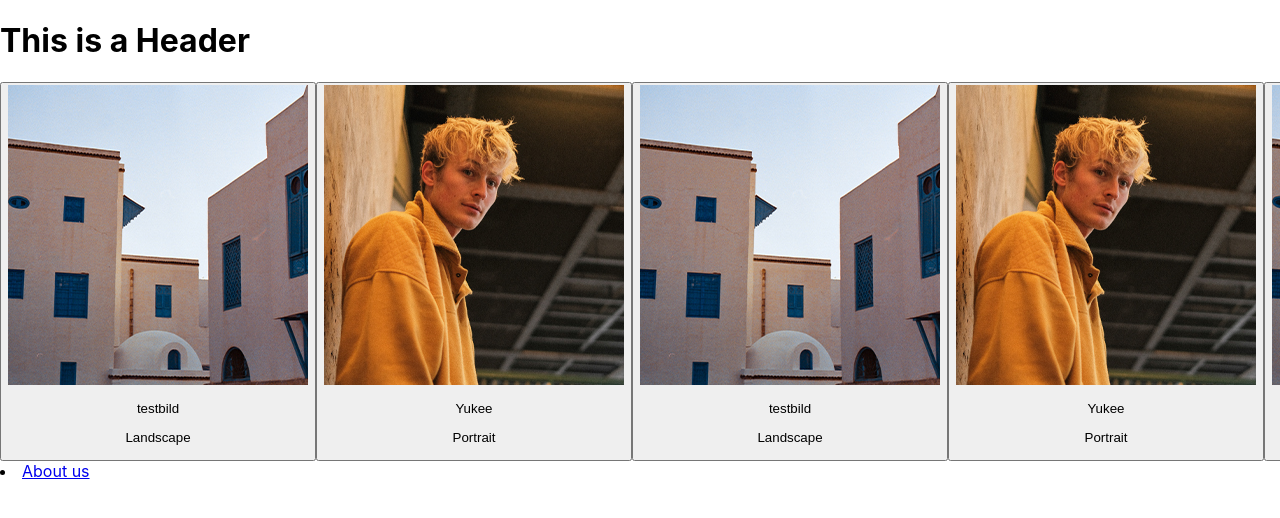
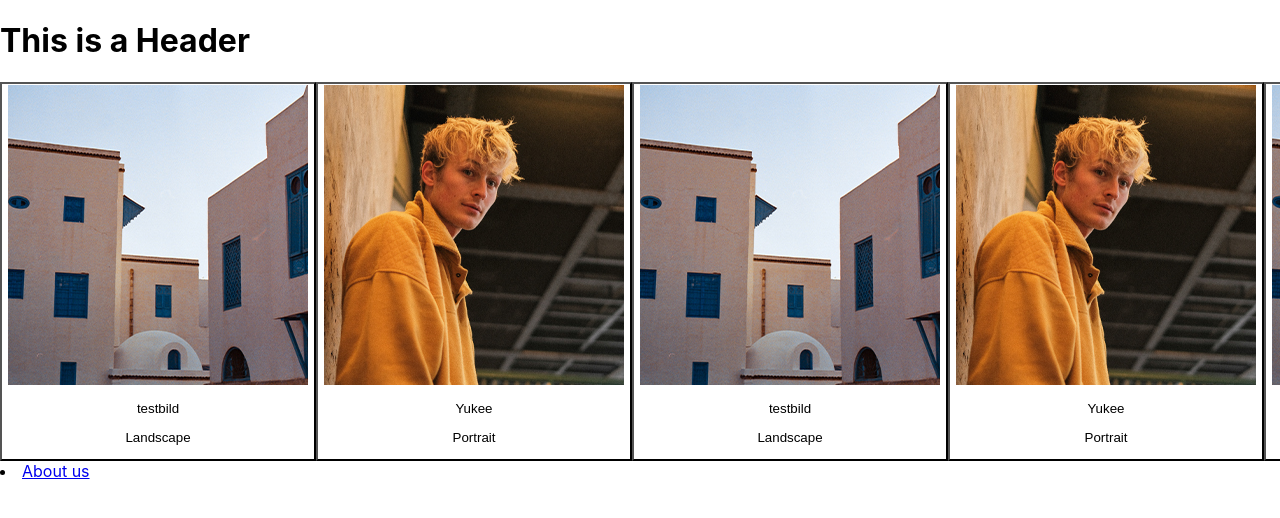
Before and after one commit to JulianDiener/webtech, a React (Create React App) app: page / in a window 1280 px wide. Shown: the top 518 px of the page. Built offline with nearby package versions, Linux system fonts and the light colour scheme.

Commit message:
CHG: added mouseOver and mouseOut events
used hook to handle state of mouse. When mouse is over-> Backgroundcolr="black" when mouse is out -> Backgroundcolr="white"

```diff
--- a/src/components/pictureItem.js
+++ b/src/components/pictureItem.js
@@ -1,9 +1,20 @@
-import React from 'react';
+import React, {useState} from 'react';
+
 
 
 function PictureItem(props) {
+    const [isMouseOver, setMouseOver] = useState(false);
+    function handleMouseOver(){
+        setMouseOver(true);
+    }
+    function handleMouseOut(){
+        setMouseOver(false);
+    }
     return <div style={{ display: "inline-block"}}>
-        <button>
+        <button
+            onMouseOver={handleMouseOver}
+            onMouseOut={handleMouseOut}
+            style={{backgroundColor: isMouseOver? "grey" : "white"}}>
         <img src={props.src} alt="Test"/>
         <p>{props.name}</p>
         <p>{props.type}</p>
```
